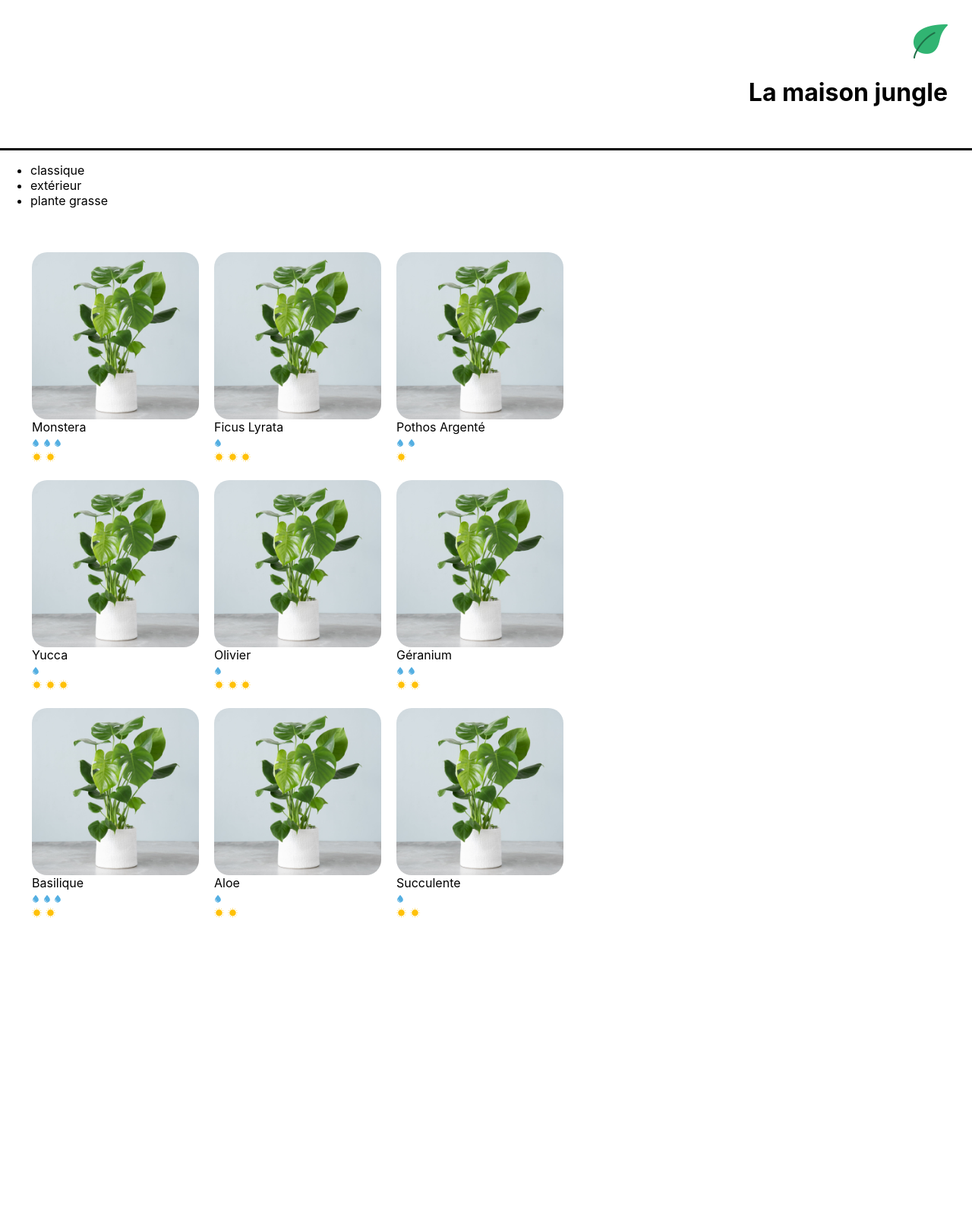
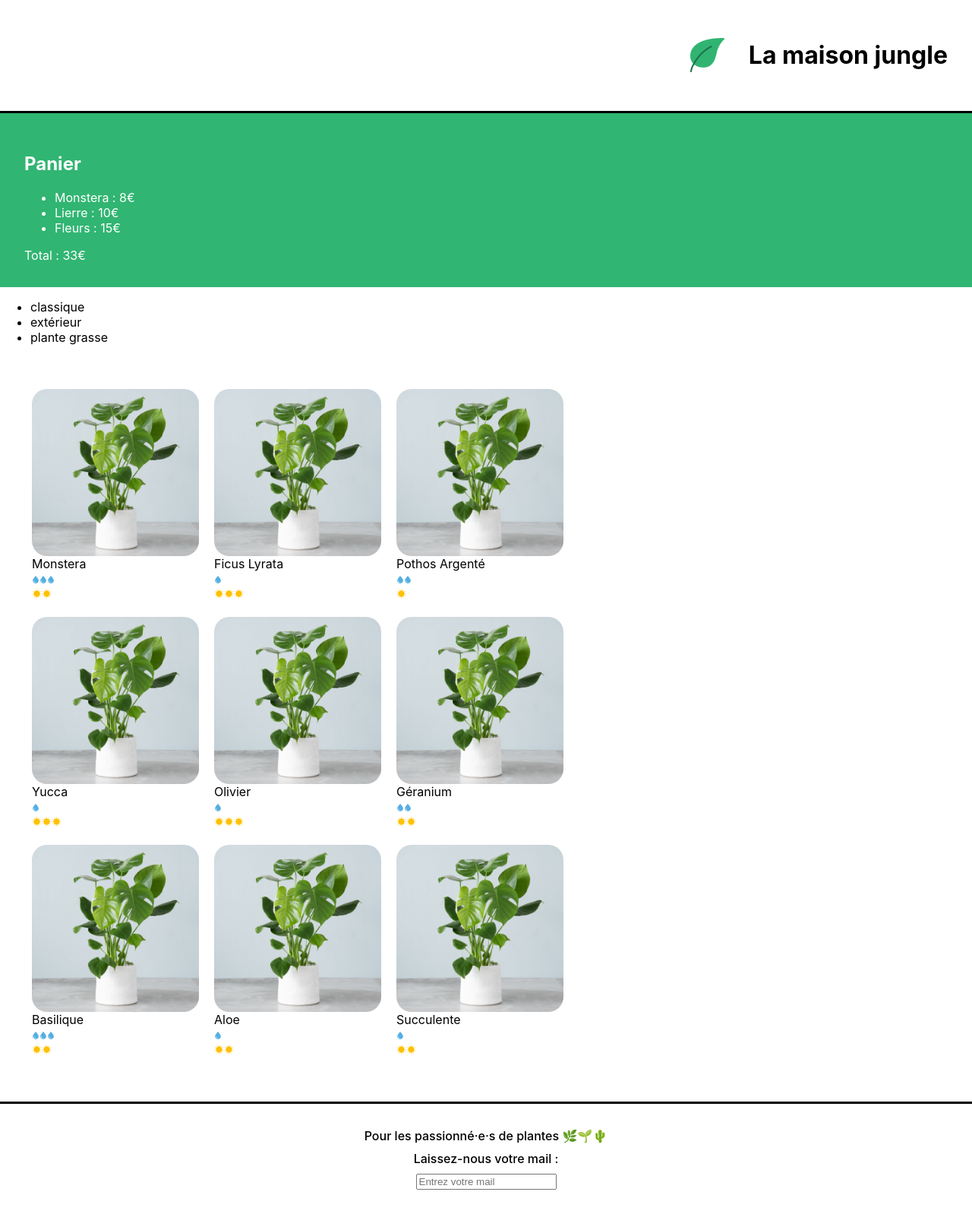
Before and after one commit to Arnaud-Joguet/la-maison-jungle, a React (Create React App) app: page / in a window 1280 px wide. Shown: the whole page at 76% size. Before the commit the page ends 1270 px from the top, so only its background shows below. Built offline with nearby package versions, Linux system fonts and the light colour scheme.

Commit message:
step 2.5 ok

```diff
--- a/src/components/App.js
+++ b/src/components/App.js
@@ -1,16 +1,23 @@
 import React from 'react';
-import Banner from './Banner';
-import Cart from './Cart';
-import ShoppingList from './ShoppingList';
+import Banner from './Banner'
+import logo from '../assets/logo.png'
+import Cart from './Cart'
+import Footer from './Footer'
+import ShoppingList from './ShoppingList'
 
 function App() {
 	return (
 		<div>
-			<Banner />
-			{/* <Cart /> */}
+			<Banner>
+				<img src={logo} alt='La maison jungle' className='lmj-logo' />
+				<h1 className='lmj-title'>La maison jungle</h1>
+			</Banner>
+
+			<Cart />
 			<ShoppingList />
+			<Footer />
 		</div>
 	)
 }
 
-export default App;
+export default App
--- a/src/components/Banner.js
+++ b/src/components/Banner.js
@@ -1,17 +1,8 @@
 import React from 'react';
 import '../styles/Banner.css';
-import logo from '../assets/logo.png';
-import Recommandations from "./recommandations";
 
-function Banner() {
-	const title = 'La maison jungle';
-	return <div className='lmj-banner' >
-			<div className='lmj-banner-row'>
-				<img src={logo} alt="la maison jungle" className='lmj-logo' />
-				<h1 className='lmj-title'>{title}</h1>
-			</div>
-			{/*<Recommandations />*/}
-		</div>
+function Banner({ children }) {
+	return <div className='lmj-banner'>{children}</div>
 }
 
-export default Banner;
+export default Banner
--- a/src/components/CareScale.js
+++ b/src/components/CareScale.js
@@ -1,6 +1,13 @@
 import React  from 'react';
 import Sun  from "../assets/sun.svg";
 import Water from "../assets/water.svg";
+
+// Permet de mettre dans l'alerte les mots correspondant aux valeurs de soleil et d'arrosage
+const quantityLabel = {
+	1: 'peu',
+	2: 'modérément',
+	3: 'beaucoup'
+}
 
 function CareScale( { scaleValue, careType } ) {
     const range = [1, 2, 3]
@@ -11,11 +18,20 @@ function CareScale( { scaleValue, careType } ) {
         <img src={Water} alt='water-icon' />
     )
 
+	// onClick fait une alerte sur le clic des icones arrosage ou soleil avec un mot différent suivant la valeur
 	return (
-        <div>
+		<div
+			onClick={() =>
+				alert(
+					`Cette plante requiert ${quantityLabel[scaleValue]} ${
+						careType === 'light' ? 'de lumière' : "d'arrosage"
+					}`
+				)
+			}
+		>
 			{range.map((rangeElem) =>
 				scaleValue >= rangeElem ? (
-                    <span key={rangeElem.toString()} > {scaleType} </span>
+					<span key={rangeElem.toString()}>{scaleType}</span>
 				) : null
 			)}
 		</div>
--- /dev/null
+++ b/src/components/Footer.js
@@ -0,0 +1,38 @@
+import React  from 'react';
+import { useState } from 'react'
+import '../styles/Footer.css'
+
+function Footer() {
+    // Permet d'avoir l'état du state avant changment
+	const [inputValue, setInputValue] = useState('')
+
+    // Permet de setter la valeur de l'input avec la saise de l'user
+    function handleInput(e) {
+        setInputValue(e.target.value)
+    }
+
+    // Vérifie si l'input contient bien un @ pour pouvoir ensuite la setter, sinon on met une alerte
+    function handleBlur() {
+        if (!inputValue.includes('@')) {
+            alert("Veuillez renseigner une adresse mail valide")
+        }
+    }
+
+    // Le onChange set la valeur de l'input avec la méthode au dessus, le onBlur permet d'enregistrer les modifs quand l'user clic en dehors du champs de texte
+	return (
+		<footer className='lmj-footer'>
+			<div className='lmj-footer-elem'>
+				Pour les passionné·e·s de plantes 🌿🌱🌵
+			</div>
+			<div className='lmj-footer-elem'>Laissez-nous votre mail :</div>
+            <input
+                placeholder="Entrez votre mail"
+                onChange={handleInput}
+                value={inputValue}
+                onBlur={handleBlur}
+            />
+		</footer>
+	)
+}
+
+export default Footer
--- a/src/components/PlantItem.js
+++ b/src/components/PlantItem.js
@@ -3,9 +3,13 @@ import CareScale from './CareScale.js';
 
 import '../styles/PlantItem.css';
 
-function PlantItem({name, cover, id, light, water}) {
+function handleClick(plantName) {
+	alert(`Vous voulez acheter 1 ${plantName}? Très bon choix 🌱✨`)
+}
+
+function PlantItem({name, cover, light, water}) {
     return (
-        <li key={id} className='lmj-plant-item'>
+        <li className='lmj-plant-item' onClick={() => handleClick} >
             <img className='lmj-plant-item-cover' src={cover} alt={`${name}cover`} />
             {name}
             <div>
--- a/src/components/ShoppingList.js
+++ b/src/components/ShoppingList.js
@@ -36,7 +36,7 @@ function ShoppingList() {
 			<ul className='lmj-plant-list'>
 				{plantList.map(({ id, cover, name, water, light }) => (
 					<PlantItem
-						id={id}
+						key={id}
 						cover={cover}
 						name={name}
 						water={water}
--- a/src/components/recommandations.js
+++ /dev/null
@@ -1,13 +0,0 @@
-import React from 'react';
-
-function Recommandations() {
-    const currentMonth = new Date().getMonth;
-    const isSpring = currentMonth >= 2 && currentMonth <=5;
-
-    if(!isSpring) {
-        return <div>Ce n'est pas le moment de rempoter.</div>
-    }
-    return <div>C'est le printemps, rempotez! 🌱</div>
-}
-
-export default Recommandations;
--- a/src/datas/plantList.js
+++ b/src/datas/plantList.js
@@ -5,7 +5,6 @@ export const plantList = [
 		name: 'monstera',
 		category: 'classique',
 		id: '1ed',
-		isBestSale: true,
 		light: 2,
 		water: 3,
 		cover: monstera
@@ -54,7 +53,6 @@ export const plantList = [
 		name: 'basilique',
 		category: 'extérieur',
 		id: '7ie',
-		isBestSale: true,
 		light: 2,
 		water: 3,
 		cover: monstera
--- /dev/null
+++ b/src/styles/Footer.css
@@ -0,0 +1,14 @@
+.lmj-footer {
+	color: black;
+	padding: 32px;
+	border-top: solid 3px black;
+	display: flex;
+	justify-content: flex-start;
+	flex-direction: column;
+	align-items: center;
+	font-weight: 500;
+}
+
+.lmj-footer-elem {
+	margin-bottom: 10px;
+}
```
Lines whose indentation alone changed are shown as unchanged.
